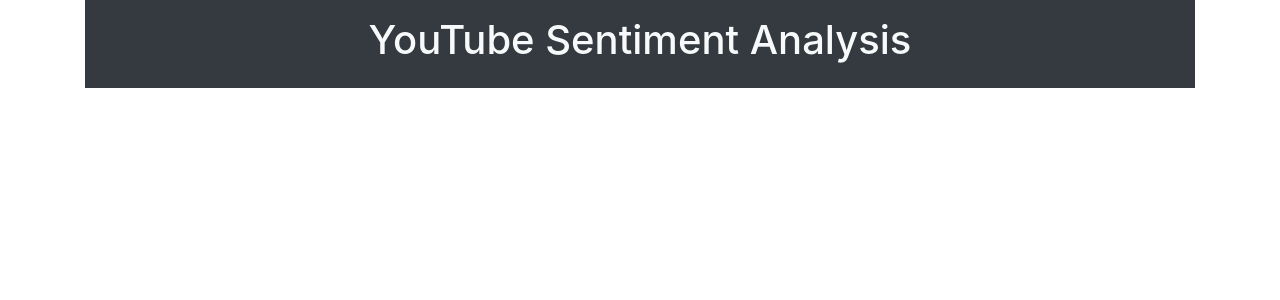
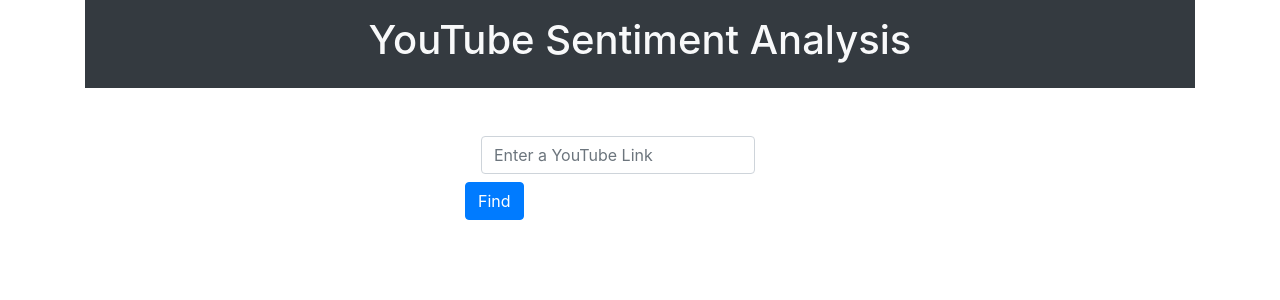
Before and after one commit to rkshaon/youtube-sentiment-analysis, a Django app: page / in a window 1280 px wide. Shown: the top 300 px of the page. Run offline with Django 4.2, Linux system fonts and the light colour scheme.

Commit message:
youtube - link get form

```diff
--- /dev/null
+++ b/youtube/forms.py
@@ -0,0 +1,11 @@
+from django import forms
+
+
+class LinkForm(forms.Form):
+    link = forms.CharField(
+        max_length=100,
+        widget=forms.TextInput(attrs={
+            'class': 'form-control',
+            'placeholder': 'Enter a YouTube Link'
+        })
+    )
--- a/youtube/views.py
+++ b/youtube/views.py
@@ -1,11 +1,19 @@
-from django.shortcuts import render
 from django.template import loader
 from django.http import HttpResponse
+
+from youtube.forms import LinkForm
 
 
 
 def index(request):
-    context = {}
+    form = LinkForm()
+
+    if request.method == 'POST':
+        print(f"\nLink: {request.POST['link']}\n")
+
+    context = {
+        'form': form,
+    }
     template = loader.get_template('index.html')
 
     return HttpResponse(template.render(context, request))
--- a/youtube_sentiment/templates/index.html
+++ b/youtube_sentiment/templates/index.html
@@ -2,7 +2,26 @@
 {% load static %}
 
 {% block content %}
+
 <div class="bg-dark text-center pt-3 pb-3">
     <h1 class="text-light">YouTube Sentiment Analysis</h1>
 </div>
+<div class="row">
+    <div class="col-4"></div>
+    <div class="col-4">
+        <div class="mt-5">
+            <form method="post" class="form-inline" enctype="multipart/form-data" action="" role="form">
+                {% csrf_token %}
+                <div class="form-group mx-sm-3 mb-2">
+                    <label for="inputPassword2" class="sr-only">Password</label>
+                    <!-- <input name="link" type="text" class="form-control" id="inputPassword2" placeholder="Link paste here"> -->
+                    {{ form.link }}
+                </div>
+                <button type="submit" class="btn btn-primary mb-2">Find</button>
+            </form>
+        </div>
+    </div>
+    <div class="col-4"></div>
+</div>
+
 {% endblock %}
```
